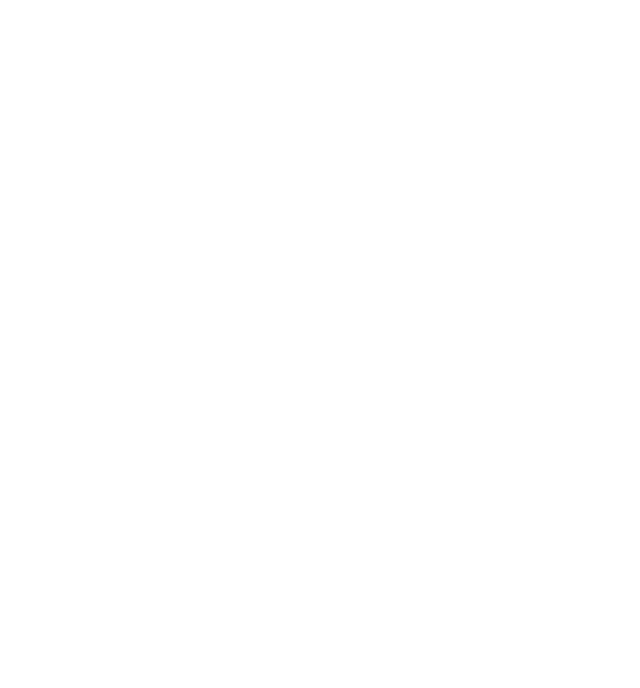
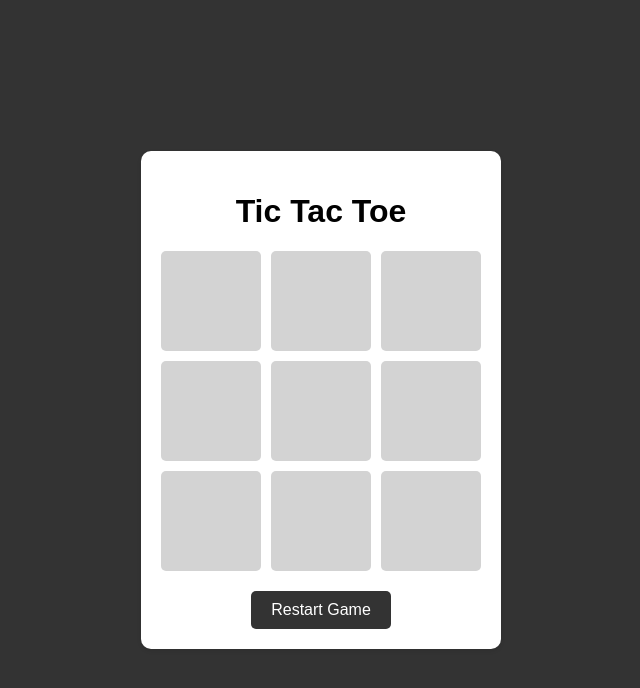
Before and after one commit to Brian-Momata/Tic-Tac-Toe, a plain HTML site: page tic_tac_toe.html in a window 1280 px wide. Shown: the whole page, without its empty margins (319-959 px from the left). Drawn offline with Linux system fonts and the light colour scheme.

Commit message:
Add elements and styling

```diff
--- a/style.css
+++ b/style.css
@@ -0,0 +1,84 @@
+/* General styling for the entire page */
+body {
+  font-family: Arial, sans-serif;
+  background-color: #333333;
+  display: flex;
+  justify-content: center;
+  align-items: center;
+  height: 100vh;
+  margin: 0;
+}
+
+/* Styling for the main container */
+.container {
+  text-align: center;
+  background-color: white;
+  border-radius: 10px;
+  padding: 20px;
+  box-shadow: 0 2px 4px rgba(0, 0, 0, 0.1);
+}
+
+/* Styling for the game board */
+.board {
+  display: grid;
+  grid-template-columns: repeat(3, 100px);
+  grid-gap: 10px;
+  margin: 20px 0;
+}
+
+/* Styling for individual cells on the game board */
+.cell {
+  width: 100px;
+  height: 100px;
+  display: flex;
+  align-items: center;
+  justify-content: center;
+  font-size: 40px;
+  background-color: #D3D3D3;
+  cursor: pointer;
+  border-radius: 5px;
+}
+
+/* Styling for the restart button */
+#restart-button {
+  background-color: #333333;
+  color: #ffffff;
+  border: none;
+  padding: 10px 20px;
+  border-radius: 5px;
+  cursor: pointer;
+  font-size: 16px;
+}
+
+/* Styling for the dialog container */
+#messages-dialog {
+  width: 300px;
+  padding: 20px;
+  border-radius: 10px;
+  background-color: rgba(255, 255, 255, 0.6);
+  box-shadow: 0 2px 4px rgba(0, 0, 0, 0.1);
+  text-align: center;
+}
+
+/* Styling for the message box inside the dialog */
+.message-box {
+  font-size: 18px;
+  margin-bottom: 20px;
+}
+
+/* Styling for the button inside the dialog */
+#close-dialog {
+  background-color: #333333;
+  color: #ffffff;
+  border: none;
+  padding: 10px 20px;
+  border-radius: 5px;
+  cursor: pointer;
+  font-size: 16px;
+}
+
+/* Styling when hovering over the dialog close button and restart button */
+#close-dialog:hover,
+#restart-button:hover {
+  background-color: #686767;
+}
--- a/tic_tac_toe.html
+++ b/tic_tac_toe.html
@@ -5,9 +5,27 @@
   <meta name="viewport" content="width=device-width, initial-scale=1.0">
   <title>Tic Tac Toe</title>
   <link rel="stylesheet" href="./style.css">
-  <script src="./app.js"></script>
+  <script src="./app.js" defer></script>
 </head>
 <body>
-
+  <div class="container">
+    <h1>Tic Tac Toe</h1>
+    <div class="board">
+      <div class="cell" data-cell=""></div>
+      <div class="cell" data-cell=""></div>
+      <div class="cell" data-cell=""></div>
+      <div class="cell" data-cell=""></div>
+      <div class="cell" data-cell=""></div>
+      <div class="cell" data-cell=""></div>
+      <div class="cell" data-cell=""></div>
+      <div class="cell" data-cell=""></div>
+      <div class="cell" data-cell=""></div>
+    </div>
+    <button id="restart-button">Restart Game</button>
+  </div>
+  <dialog id="messages-dialog">
+    <p class="message-box"></p>
+    <button id="close-dialog">New Game</button>
+  </dialog>
 </body>
 </html>
```
